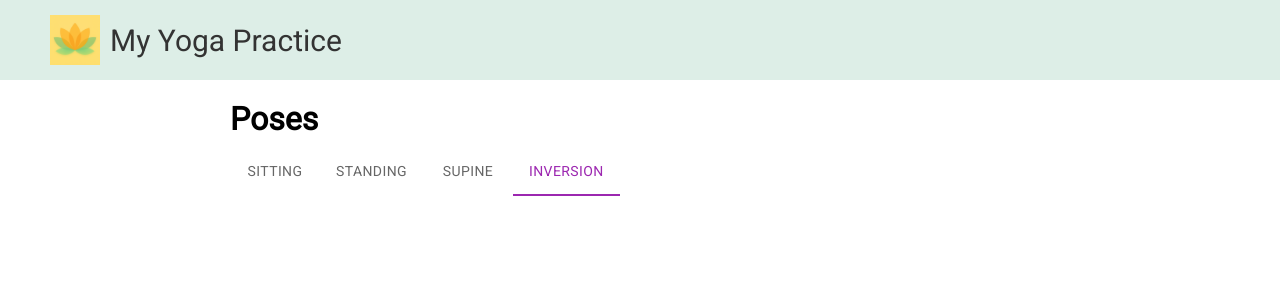
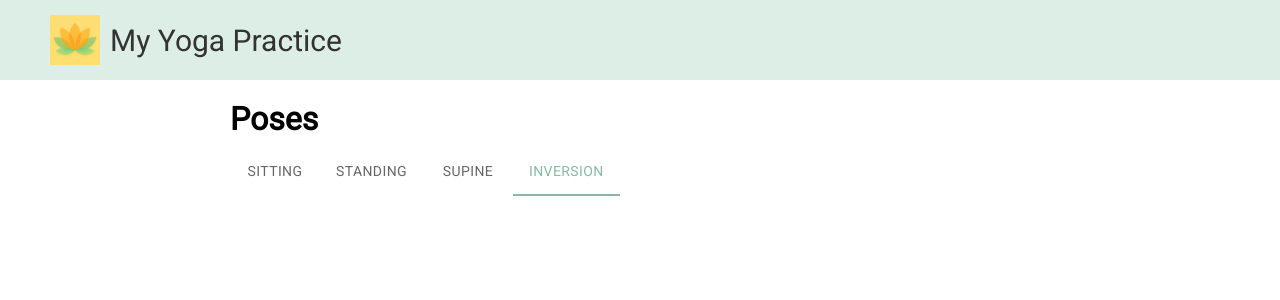
Before and after one commit to lilla-k/my-yoga-practice, a React (Vite) app: page /yoga-poses/inversion in a window 1280 px wide. Shown: the top 300 px of the page. Built offline with nearby package versions, Linux system fonts and the light colour scheme; some icons are missing.

Commit message:
set mui themeprovider to customize MUI tabs #8

```diff
--- a/src/components/YogaPoses/YogaPoses.tsx
+++ b/src/components/YogaPoses/YogaPoses.tsx
@@ -20,8 +20,6 @@ function YogaPoses() {
             <Tabs
                 value={category}
                 onChange={(e:  React.SyntheticEvent, newValue: string) => navigate(`/yoga-poses/${newValue}`)}
-                textColor="secondary"
-                indicatorColor="secondary"
                 aria-label="secondary tabs example"
             >
                 {categories.map(c =>
--- a/src/main.tsx
+++ b/src/main.tsx
@@ -7,6 +7,8 @@ import Root from './components/Root/Root.tsx';
 import Categories from './components/Categories/Categories.jsx';
 import YogaPoses from './components/YogaPoses/YogaPoses.jsx';
 import CreatePose from './components/CreatePose/CreatePose.jsx';
+import { ThemeProvider } from '@mui/material/styles';
+import theme from './utils/theme.ts'
 
 const router = createBrowserRouter([
   {
@@ -23,5 +25,7 @@ const router = createBrowserRouter([
 const root = document.getElementById('root');
 if (root){
   createRoot(root).render(
-  <RouterProvider router={router} />
+    <ThemeProvider theme={theme}>
+       <RouterProvider router={router} />
+    </ThemeProvider>
 )}
--- /dev/null
+++ b/src/utils/theme.ts
@@ -0,0 +1,14 @@
+import { createTheme } from '@mui/material/styles';
+
+const theme = createTheme({
+  palette: {
+    primary: {
+      main: '#87b9a5',
+    },
+    secondary: {
+      main: '#14b776',
+    },
+  },
+});
+
+export default theme;
```
